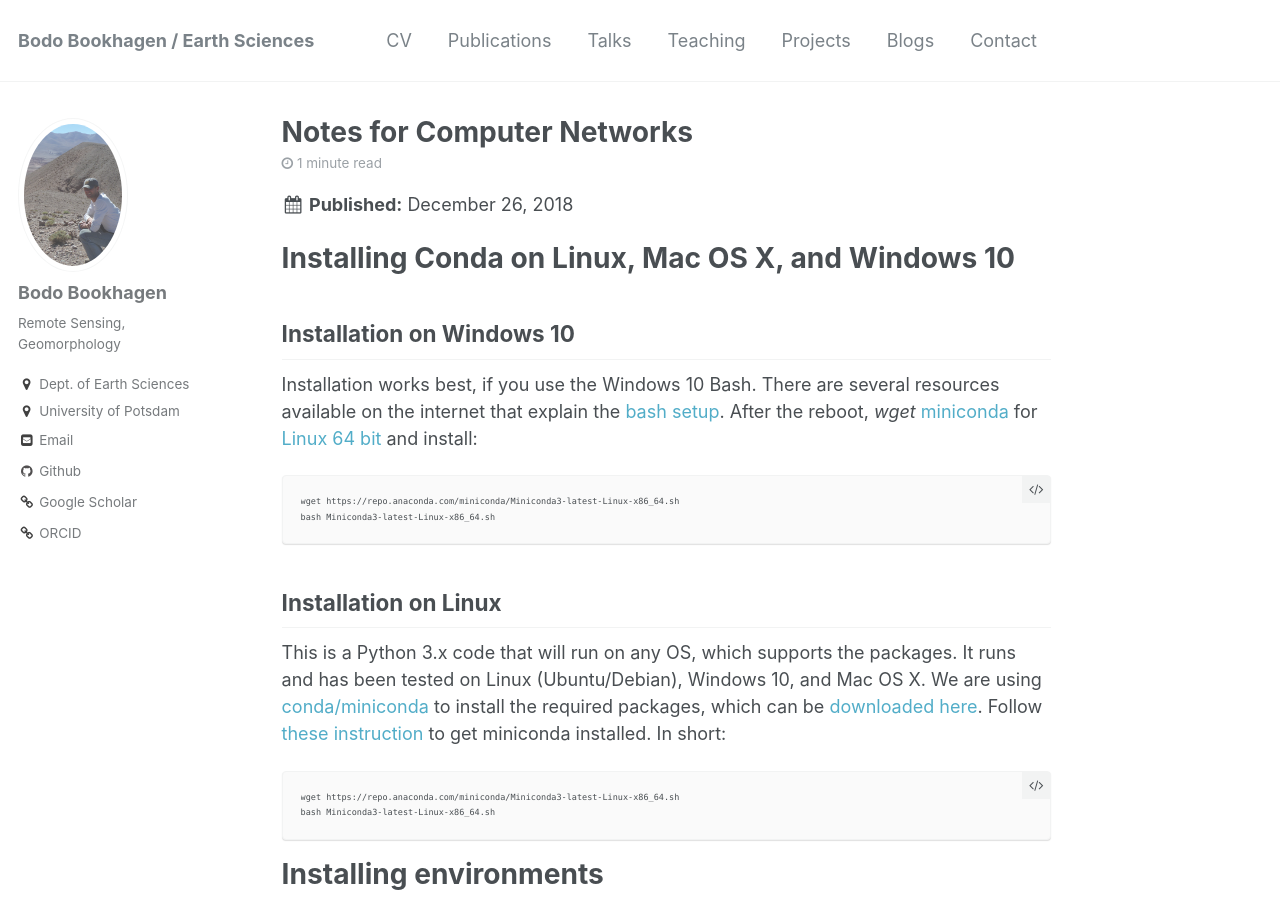
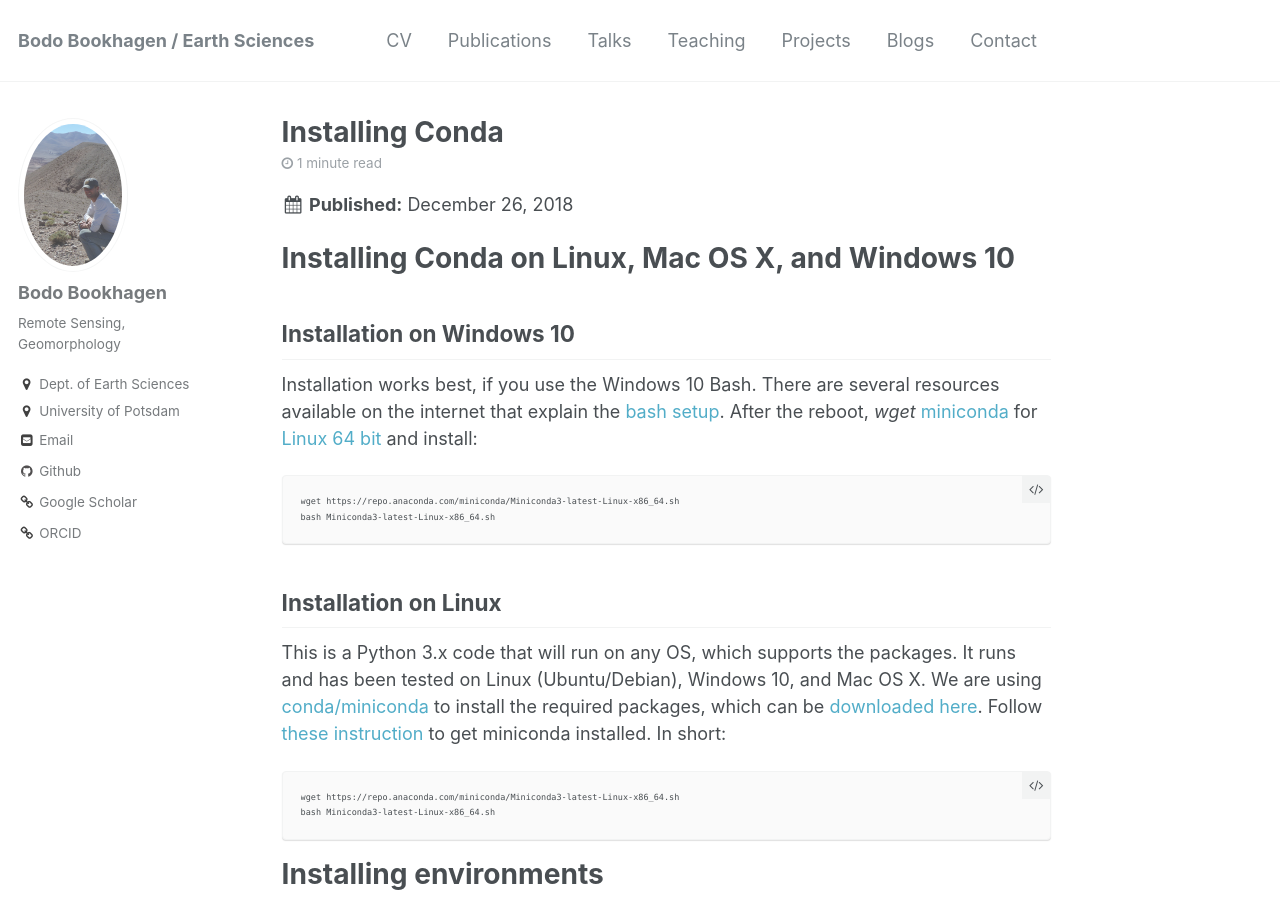
Before and after one commit to BodoBookhagen/BodoBookhagen.github.io, a Jekyll site: the page built from _posts/2018-12-26-conda-install.md, in a window 1280 px wide and 900 px high. Built offline with Jekyll 4.4.1, drawn with Linux system fonts in a browser that asks for light colours.

Commit message:
Dec-25 2018

```diff
--- a/_posts/2018-12-26-conda-install.md
+++ b/_posts/2018-12-26-conda-install.md
@@ -1,11 +1,11 @@
 ---
-title: 'Notes for Computer Networks'
+title: 'Installing Conda'
 date: 2018-12-26
 permalink: /posts/2018/12/conda-install/
-<!-- tags:
-  - cool posts
-  - category1
-  - category2 -->
+-- tags:
+  - conda
+  - installation
+  - setup
 ---
 
 # Installing Conda on Linux, Mac OS X, and Windows 10
```
Also changed, not shown: _pages/publications.md (+1 -1 lines).
